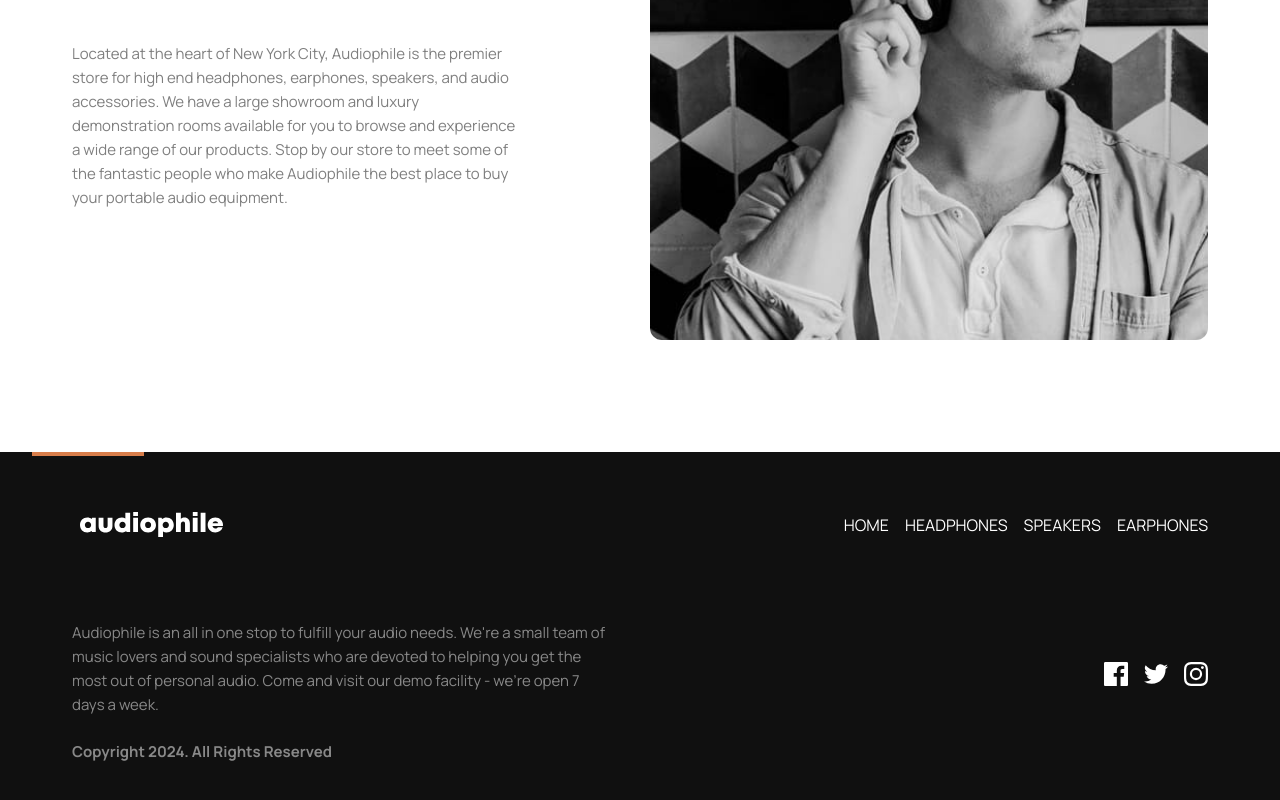
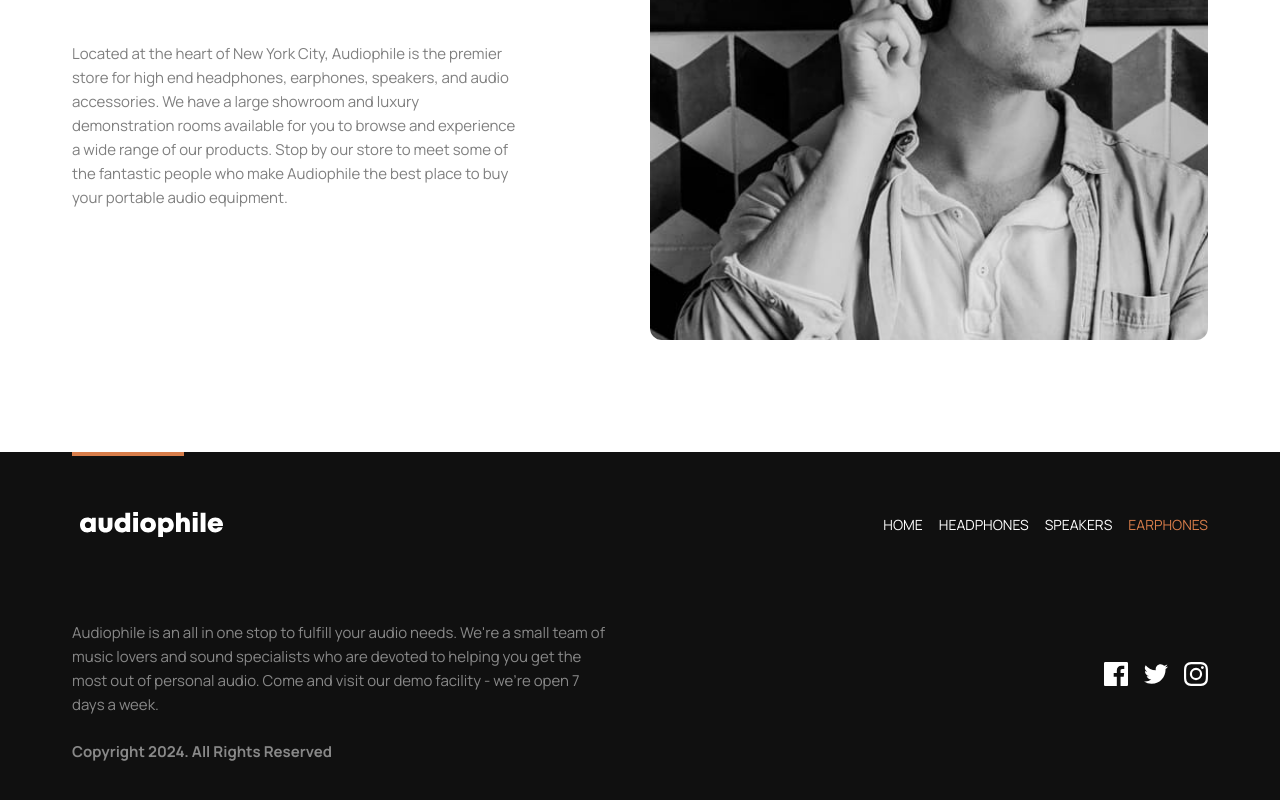
Before and after one commit to Bednar8/Audiophile-e-commerce, a React (Vite) app: page /categorie/earphones in a window 1280 px wide. Shown: the part 376-1176 px from the top of the page. Built offline with nearby package versions, Linux system fonts and the light colour scheme; no server answers.

Commit message:
add home page and go to product logic

```diff
--- a/src/components/ButtonLink.jsx
+++ b/src/components/ButtonLink.jsx
@@ -1,10 +1,9 @@
 import {Link} from "react-router-dom"
 
-function ButtonLink({children, type = "primary", onClick}) {
+function ButtonLink({children, type = "primary", productId}) {
 	return (
 		<Link
-			to="/"
-			onClick={onClick}
+			to={`/product/${productId}`}
 			className={`relative z-20 w-[160px] h-[48px] uppercase font-[600] text-sm transition-colors flex justify-center items-center ${
 				type == "primary"
 					? "bg-orange-main text-white hover:bg-orange-secondary"
--- a/src/components/Footer.jsx
+++ b/src/components/Footer.jsx
@@ -1,4 +1,4 @@
-import {Link} from "react-router-dom"
+import {Link, NavLink} from "react-router-dom"
 
 import logoImg from "../assets/shared/desktop/logo.svg"
 import {categories} from "../config"
@@ -6,8 +6,8 @@ import {categories} from "../config"
 function Footer() {
 	const currentYear = new Date().getFullYear()
 	return (
-		<footer className="relative h-full text-white bg-black-secondary after:absolute after:top-0 after:left-1/2 after:h-[4px] after:w-28 after:translate-x-[-50%] after:bg-orange-main after:md:left-8 after:md:translate-x-0">
-			<div className="max-w-[1200px] mx-auto">
+		<footer className="h-full text-white bg-black-secondary ">
+			<div className="relative  max-w-[1200px] mx-auto after:absolute after:top-0 after:left-1/2 after:h-[4px] after:w-28 after:translate-x-[-50%] after:bg-orange-main after:md:left-8 after:md:translate-x-0">
 				<div className="flex flex-col items-center justify-center mx-4 md:mx-8 md:items-start">
 					<div className="flex flex-col items-center justify-between w-full md:items-start xl:flex-row xl:items-center">
 						<div className="flex items-center justify-center md:justify-start lg:w-max lg:p-3 lg:mx-2 lg:pl-0">
@@ -15,15 +15,29 @@ function Footer() {
 								<img src={logoImg} alt="Logo audiophile" className="my-12" />
 							</Link>
 						</div>
-						<ul className="flex flex-col gap-4 text-center uppercase md:flex-row">
+						<ul className="flex flex-col gap-4 text-sm text-center uppercase md:flex-row">
 							<li>
-								<Link to="/">Home</Link>
+								<NavLink
+									to={"/"}
+									className={({isActive}) =>
+										isActive
+											? "text-orange-main hover:text-orange-main transition-colors"
+											: "hover:text-orange-main transition-colors"
+									}>
+									home
+								</NavLink>
 							</li>
 							{categories.map((categorie, i) => (
 								<li key={i}>
-									<Link to={`/categorie/${categorie.name}`}>
+									<NavLink
+										to={`categorie/${categorie.name}`}
+										className={({isActive}) =>
+											isActive
+												? "text-orange-main hover:text-orange-main transition-colors"
+												: "hover:text-orange-main transition-colors"
+										}>
 										{categorie.name}
-									</Link>
+									</NavLink>
 								</li>
 							))}
 						</ul>
@@ -39,7 +53,7 @@ function Footer() {
 							Copyright {currentYear}. All Rights Reserved
 						</p>
 						<div className="flex items-center justify-center gap-4 mt-12 mb-9 xl:mt-[-120px]">
-							<div>
+							<div className="cursor-pointer social-icon">
 								<svg width="24" height="24" xmlns="http://www.w3.org/2000/svg">
 									<path
 										d="M22.675 0H1.325C.593 0 0 .593 0 1.325v21.351C0 23.407.593 24 1.325 24H12.82v-9.294H9.692v-3.622h3.128V8.413c0-3.1 1.893-4.788 4.659-4.788 1.325 0 2.463.099 2.795.143v3.24l-1.918.001c-1.504 0-1.795.715-1.795 1.763v2.313h3.587l-.467 3.622h-3.12V24h6.116c.73 0 1.323-.593 1.323-1.325V1.325C24 .593 23.407 0 22.675 0z"
@@ -48,7 +62,7 @@ function Footer() {
 									/>
 								</svg>
 							</div>
-							<div>
+							<div className="cursor-pointer social-icon">
 								<svg width="24" height="20" xmlns="http://www.w3.org/2000/svg">
 									<path
 										d="M24 2.557a9.83 9.83 0 01-2.828.775A4.932 4.932 0 0023.337.608a9.864 9.864 0 01-3.127 1.195A4.916 4.916 0 0016.616.248c-3.179 0-5.515 2.966-4.797 6.045A13.978 13.978 0 011.671 1.149a4.93 4.93 0 001.523 6.574 4.903 4.903 0 01-2.229-.616c-.054 2.281 1.581 4.415 3.949 4.89a4.935 4.935 0 01-2.224.084 4.928 4.928 0 004.6 3.419A9.9 9.9 0 010 17.54a13.94 13.94 0 007.548 2.212c9.142 0 14.307-7.721 13.995-14.646A10.025 10.025 0 0024 2.557z"
@@ -57,7 +71,7 @@ function Footer() {
 									/>
 								</svg>
 							</div>
-							<div>
+							<div className="cursor-pointer social-icon">
 								<svg width="24" height="24" xmlns="http://www.w3.org/2000/svg">
 									<path
 										d="M12 2.163c3.204 0 3.584.012 4.85.07 3.252.148 4.771 1.691 4.919 4.919.058 1.265.069 1.645.069 4.849 0 3.205-.012 3.584-.069 4.849-.149 3.225-1.664 4.771-4.919 4.919-1.266.058-1.644.07-4.85.07-3.204 0-3.584-.012-4.849-.07-3.26-.149-4.771-1.699-4.919-4.92-.058-1.265-.07-1.644-.07-4.849 0-3.204.013-3.583.07-4.849.149-3.227 1.664-4.771 4.919-4.919 1.266-.057 1.645-.069 4.849-.069zM12 0C8.741 0 8.333.014 7.053.072 2.695.272.273 2.69.073 7.052.014 8.333 0 8.741 0 12c0 3.259.014 3.668.072 4.948.2 4.358 2.618 6.78 6.98 6.98C8.333 23.986 8.741 24 12 24c3.259 0 3.668-.014 4.948-.072 4.354-.2 6.782-2.618 6.979-6.98.059-1.28.073-1.689.073-4.948 0-3.259-.014-3.667-.072-4.947-.196-4.354-2.617-6.78-6.979-6.98C15.668.014 15.259 0 12 0zm0 5.838a6.162 6.162 0 100 12.324 6.162 6.162 0 000-12.324zM12 16a4 4 0 110-8 4 4 0 010 8zm6.406-11.845a1.44 1.44 0 100 2.881 1.44 1.44 0 000-2.881z"
--- a/src/components/Header.jsx
+++ b/src/components/Header.jsx
@@ -13,7 +13,9 @@ HeadphoneS"
 						desc="Experience natural, lifelike audio and exceptional build quality made for the passionate music enthusiast."
 						isNew={true}
 					/>
-					<ButtonLink type="primary">see product</ButtonLink>
+					<ButtonLink type="primary" productId={2}>
+						see product
+					</ButtonLink>
 				</div>
 			</div>
 		</header>
--- a/src/components/HomeGridProduct.jsx
+++ b/src/components/HomeGridProduct.jsx
@@ -7,7 +7,9 @@ function HomeGridProduct({name}) {
 				className={`bg-[url(/src/assets/home/mobile/image-earphones-yx1.jpg)] md:bg-[url(/src/assets/home/tablet/image-earphones-yx1.jpg)] h-[200px]  bg-cover mx-4 md:mx-8 bg-center rounded-xl flex flex-col justify-center p-6 md:p-16 xl:bg-[url(/src/assets/home/desktop/image-earphones-yx1.jpg)] md:w-1/2 md:mr-0 md:h-[320px]`}></div>
 			<div className="h-[200px] rounded-xl flex flex-col justify-center mx-4 md:mx-8 bg-gray-main p-6 md:w-1/2 md:ml-0 md:h-[320px] md:p-9 xl:p-24">
 				<h3 className="mb-8 text-3xl font-bold uppercase">{name}</h3>
-				<ButtonLink type="transparent">see product</ButtonLink>
+				<ButtonLink type="transparent" productId={1}>
+					see product
+				</ButtonLink>
 			</div>
 		</div>
 	)
--- a/src/components/HomeProductSummary.jsx
+++ b/src/components/HomeProductSummary.jsx
@@ -10,7 +10,9 @@ function HomeProductSummary({name}) {
 			<div
 				className={`bg-[url(/src/assets/home/mobile/image-speaker-zx7.jpg)] md:bg-[url(/src/assets/home/tablet/image-speaker-zx7.jpg)] h-full  bg-cover mx-4 md:mx-8 bg-center rounded-xl flex flex-col justify-center p-6 md:p-16 xl:bg-[url(/src/assets/home/desktop/image-speaker-zx7.jpg)]`}>
 				<h3 className="mb-8 text-3xl font-bold uppercase">{name}</h3>
-				<ButtonLink type="transparent">see product</ButtonLink>
+				<ButtonLink type="transparent" productId={5}>
+					see product
+				</ButtonLink>
 			</div>
 		</div>
 	)
--- a/src/components/ProductWithBg.jsx
+++ b/src/components/ProductWithBg.jsx
@@ -45,7 +45,9 @@ function ProductWithBg() {
 						name="ZX9 SPEAKER"
 						desc="Upgrade to premium speakers that are phenomenally built to deliver truly remarkable sound."
 					/>
-					<ButtonLink type="black">see product</ButtonLink>
+					<ButtonLink type="black" productId={6}>
+						see product
+					</ButtonLink>
 				</div>
 			</div>
 		</div>
--- a/src/index.css
+++ b/src/index.css
@@ -19,3 +19,8 @@ body {
 .header-content {
 	height: calc(100% + 100px);
 }
+
+.social-icon:hover path {
+	transition: fill 0.2s;
+	fill: #d87d4a;
+}
```
Also changed, not shown: 16 other files (tests, documents, lock files or other folders).
